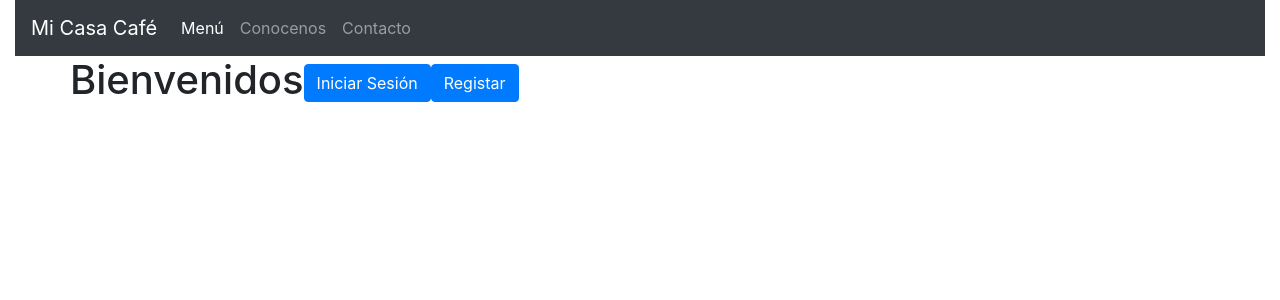
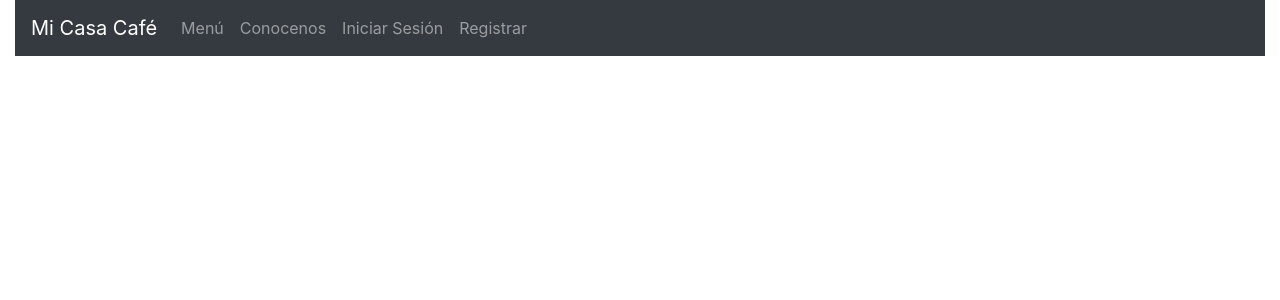
Before and after one commit to Alf0ns018/Mi_Cafe, a React (Create React App) app: page / in a window 1280 px wide. Shown: the top 300 px of the page. Built offline with nearby package versions, Linux system fonts and the light colour scheme.

Commit message:
Se agregaron las rutas para todas las pestañas

```diff
--- a/src/App.js
+++ b/src/App.js
@@ -3,8 +3,10 @@ import './App.css'
 import Header from './componentes/inicio/header';
 import { BrowserRouter as Router, Route } from 'react-router-dom';
 import Home from './pages/Home';
-import Formu from './componentes/formularios/formuperso';
-import Sesión from './componentes/formularios/InicioSesion';
+import InicioS from './componentes/formularios/InicioSesion';
+import Registro from './componentes/formularios/formuperso';
+import Conocenos from './pages/Conocenos';
+import Menú from './pages/Menu';
 
 
 class App extends Component {
@@ -13,9 +15,11 @@ class App extends Component {
       <Router>
         <div className="container-fluid">
           <Header />
-          <Route path='/' exact component={Home} />
-          <Route path='/formu' exact component={Formu}/>
-          <Route path='/sesion' exact component={Sesión}/>
+          <Route path='/home' exact component={Home} />
+          <Route path='/menu' exact component={Menú} />
+          <Route path='/conocenos' exact component={Conocenos} />
+          <Route path= '/iniciars'exact component={InicioS}/>
+          <Route path= '/regis'exact component={Registro}/>
         </div>
       </Router>
     );
--- a/src/componentes/formularios/formuperso.js
+++ b/src/componentes/formularios/formuperso.js
@@ -8,7 +8,7 @@ class formuperso extends Component {
                 <div class="card mt-4">
                     <div class="card-header">
                         Registro
-  </div>
+                             </div>
                     <div class="card-body">
                         <form>
                             <div className="form-group">
@@ -22,17 +22,17 @@ class formuperso extends Component {
                             </div>
                             <div className="form-group">
                                 <label for="exampleInputPassword1">Apellido Paterno</label>
-                                <input type="text" className="form-control" name=" Nombre " placeholder="Introduzca su Apellido Paterno" />
+                                <input type="text" className="form-control" name=" Apellido_Paterno " placeholder="Introduzca su Apellido Paterno" />
                             </div>
                             <div className="form-group">
                                 <label for="exampleInputPassword1">Apellido Materno</label>
-                                <input type="text" className="form-control" name=" Nombre " placeholder="Introduzca su Apellido Materno" />
+                                <input type="text" className="form-control" name=" Apellido_Materno " placeholder="Introduzca su Apellido Materno" />
                             </div>
                             <label for="inputPassword5" class="form-label">Contraseña</label>
                             <input type="password" id="inputPassword5" class="form-control" aria-describedby="passwordHelpBlock" />
                             <div id="passwordHelpBlock" class="form-text">
                                 Your password must be 8-20 characters long, contain letters and numbers, and must not contain spaces, special characters, or emoji.
-</div>
+                                </div>
                             <button type="submit" className="btn btn-primary">Enviar</button>
                             <Link className="btn btn-primary" to="/" role="button">Regresar</Link>
                         </form>
--- a/src/componentes/inicio/header.js
+++ b/src/componentes/inicio/header.js
@@ -6,22 +6,21 @@ class Header extends Component {
         return (
             <div>
                 <nav className="navbar navbar-expand-lg navbar-dark bg-dark">
-                    <Link class="navbar-brand" to="/">Mi Casa Café</Link>
-                    <button className="navbar-toggler" type="button" data-toggle="collapse" data-target="#navbarNav" aria-controls="navbarNav" aria-expanded="false" aria-label="Toggle navigation">
-                        <span className="navbar-toggler-icon"></span>
-                    </button>
-                    <div className="collapse navbar-collapse" id="navbarNav">
-                        <ul className="navbar-nav">
-                            <li className="nav-item active">
-                                <Link className="nav-link" to="/"> Menú <span className="sr-only">(current)</span></Link>
+                    <Link className="navbar-brand" to="/home"> Mi Casa Café</Link>
+                    <div class="collapse navbar-collapse" id="navbarNav">
+                        <ul class="navbar-nav">
+                        <li class="nav-item">
+                                <Link class="nav-link" to="menu"> Menú </Link>
                             </li>
-                            <li className="nav-item">
-                                <a className="nav-link" href="#"> Conocenos</a>
+                            <li class="nav-item">
+                                <Link class="nav-link" to="conocenos"> Conocenos</Link>
                             </li>
-                            <li className="nav-item">
-                                <a className="nav-link" href="#"> Contacto</a>
+                            <li class="nav-item">
+                                <Link class="nav-link" to="/iniciars"> Iniciar Sesión </Link>
                             </li>
-
+                            <li class="nav-item">
+                                <Link class="nav-link" to="/regis"> Registrar </Link>
+                            </li>
                         </ul>
                     </div>
                 </nav>
--- a/src/pages/Conocenos.js
+++ b/src/pages/Conocenos.js
@@ -0,0 +1,17 @@
+import React, { Component } from 'react';
+
+class Conocenos extends Component {
+    render() {
+        return (
+            <div>
+
+                <h4>esta es la pagina de conocenos</h4>
+
+
+
+            </div>
+        )
+    }
+}
+
+export default Conocenos;
--- a/src/pages/Home.js
+++ b/src/pages/Home.js
@@ -1,21 +1,12 @@
 import React, { Component } from 'react';
-import { Link } from 'react-router-dom';
 
 class Home extends Component {
     render() {
         return (
             <div>
-                <div class="container">
-                    <div class="row align-items-start">
-                        <div class="Bienvenido">
-                        <h1>Bienvenidos</h1>
-                         </div>
-                        <div class="Inicio_Registrar">
-                            <Link className="btn btn-primary mt-2" to="sesion" role="button">Iniciar Sesión</Link>
-                            <Link className="btn btn-primary mt-2" to="formu" role="button">Registar</Link>
-                        </div>
-                    </div>
-                </div>
+
+                <h1>Bienvenidos</h1>
+
             </div>
         )
     }
--- a/src/pages/Menu.js
+++ b/src/pages/Menu.js
@@ -0,0 +1,15 @@
+import React, { Component } from 'react';
+
+class Menu extends Component {
+    render() {
+        return (
+            <div>
+
+                <h4>esta es la pagina de Menú</h4>
+
+            </div>
+        )
+    }
+}
+
+export default Menu;
```
